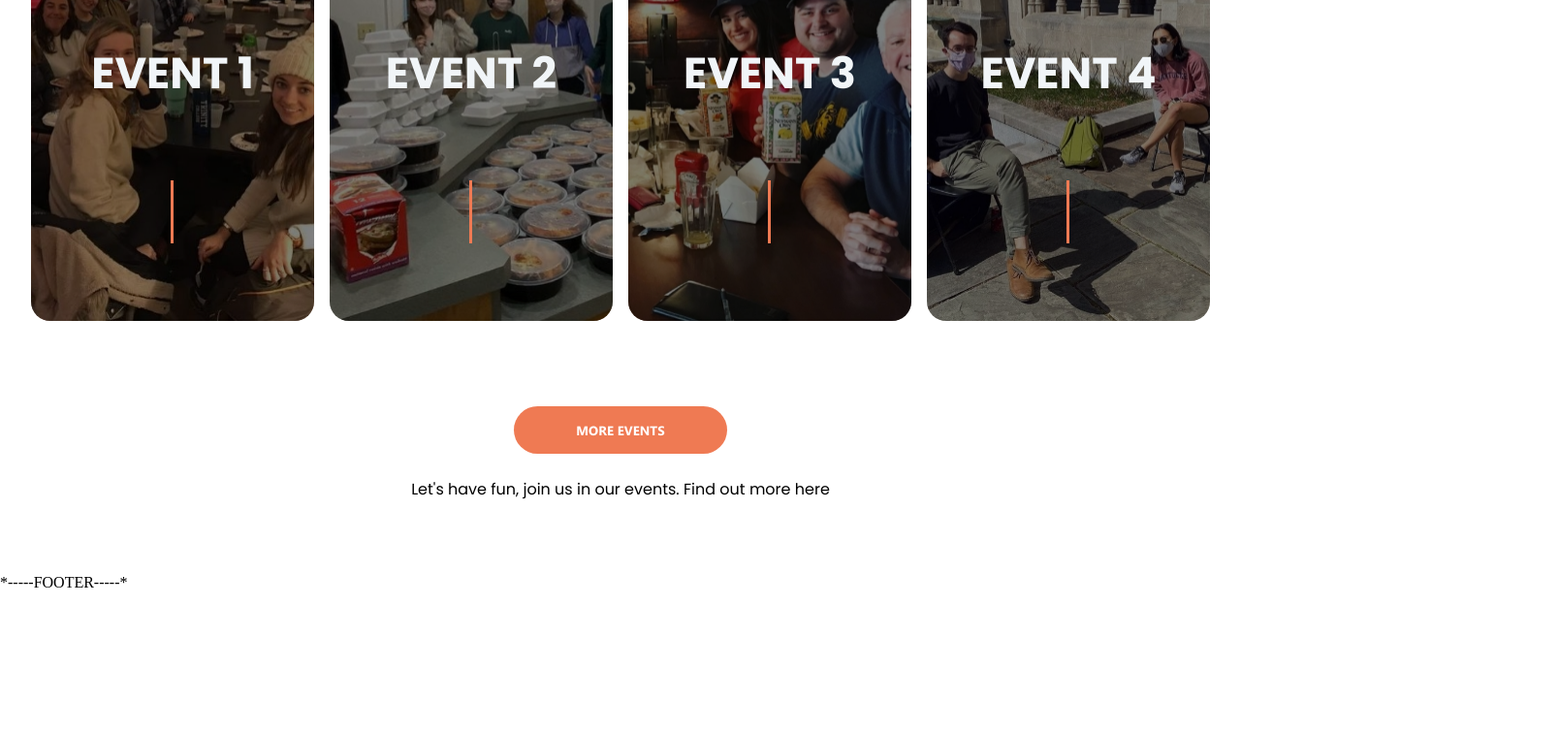
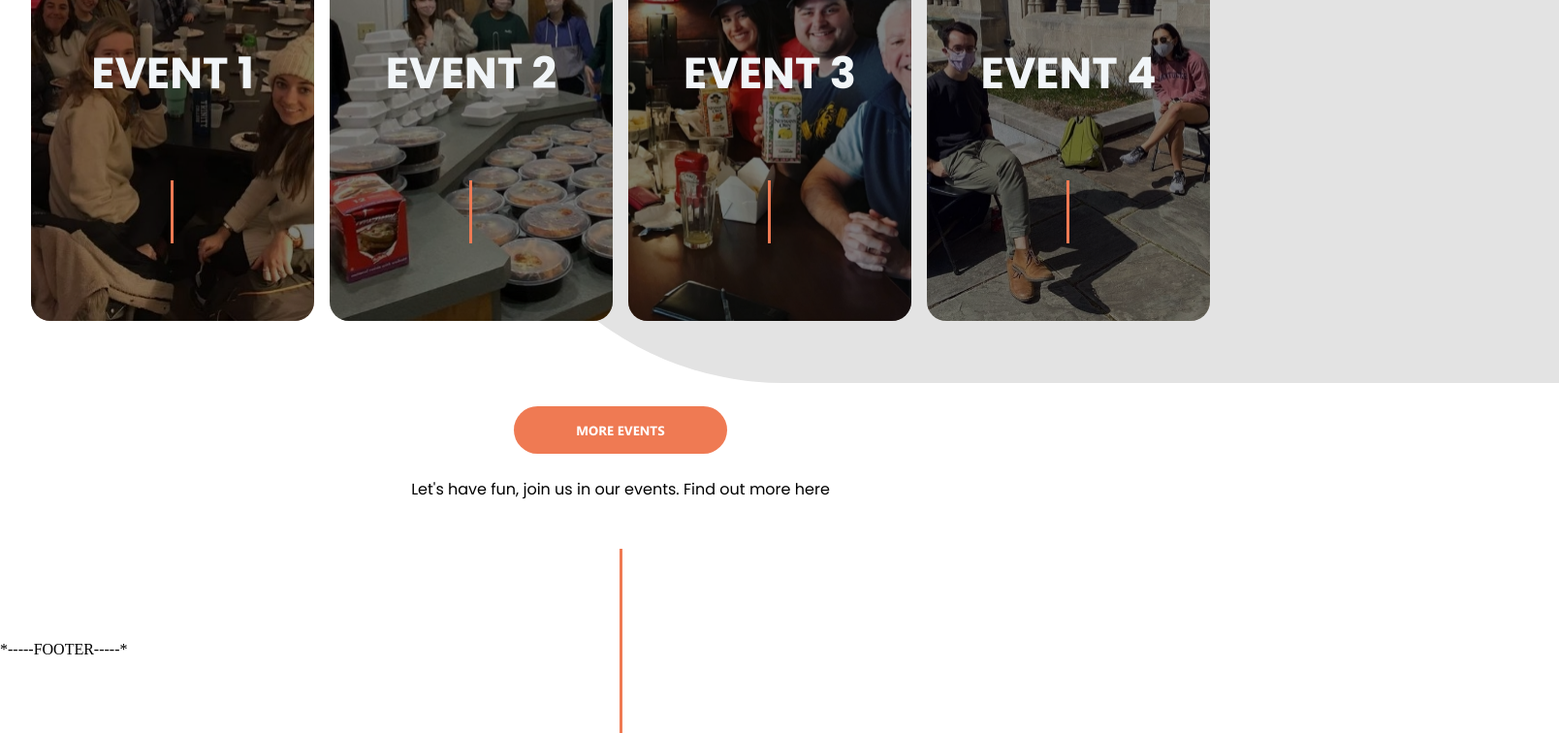
Before and after one commit to cris-dangithub/newman-club-project, a React (Vite) app: page / in a window 1280 px wide. Shown: the part 1192-1948 px from the top of the page at 97% size, 1608 px wide, since content can reach past the window. Before the commit the page ends 1802 px from the top, so only its background shows below. Built offline with nearby package versions, Linux system fonts and the light colour scheme.

Commit message:
feat: home-events finished

```diff
--- a/src/pages/Home.css
+++ b/src/pages/Home.css
@@ -1,6 +1,7 @@
 .events {
   position: relative;
   padding: 3.7rem 2rem;
+  padding-bottom: 8rem;
   scroll-margin-top: 80px;
   text-align: center;
   display: grid;
@@ -16,6 +17,33 @@
   max-width: 1640px;
   margin: auto;
   width: 100%;
+  position: relative;
+}
+.events__container-background {
+  position: absolute;
+  top: -1.5rem;
+  right: 0;
+  z-index: -20;
+  transform: translateX(25%);
+  display: none;
+}
+.events__container-background--circle,
+.events__container-background--square {
+  height: 640px;
+  background-color: var(--color-light-gray);
+}
+.events__container-background--circle {
+  aspect-ratio: 1;
+  transform: translateX(50%);
+  border-bottom-left-radius: 50%;
+  border-top-left-radius: 50%;
+}
+.events__container-background--square {
+  width: 800px;
+}
+
+.events__divider {
+  display: none;
 }
 
 @media (min-width: 1024px) {
@@ -29,6 +57,9 @@
   .events__btn {
     margin-top: 5rem;
   }
+  .events__divider {
+    display: block;
+  }
 }
 
 @media (min-width: 1280px) {
@@ -36,4 +67,7 @@
     grid-template-columns: 1fr 1fr 1fr 1fr;
     padding-top: 2.5rem;
   }
+  .events__container-background {
+    display: flex;
+  }
 }
--- a/src/pages/Home.tsx
+++ b/src/pages/Home.tsx
@@ -7,6 +7,7 @@ import { useState, useEffect } from "react";
 import "./Home.css";
 import CardEventDetails from "../components/events/CardEventDetails";
 import { IEvents } from "../lib/interfaces/events.interface";
+import Divider from "../components/divider/Divider";
 
 const Home = () => {
   const [maxEvents, setMaxEvents] = useState<number>();
@@ -37,6 +38,10 @@ const Home = () => {
               />
             ))
             .slice(0, maxEvents)}
+          <div className="events__container-background">
+            <div className="events__container-background--circle"></div>
+            <div className="events__container-background--square"></div>
+          </div>
         </div>
         <p className="font-poppins events__phrase">
           Let's have fun, join us in our events. Find out more here
@@ -49,6 +54,7 @@ const Home = () => {
           isShowedDetails={isShowedDetails}
           setIsShowedDetails={setIsShowedDetails}
         />
+        <Divider height={190} classname="events__divider" />
       </article>
     </main>
   );
```
